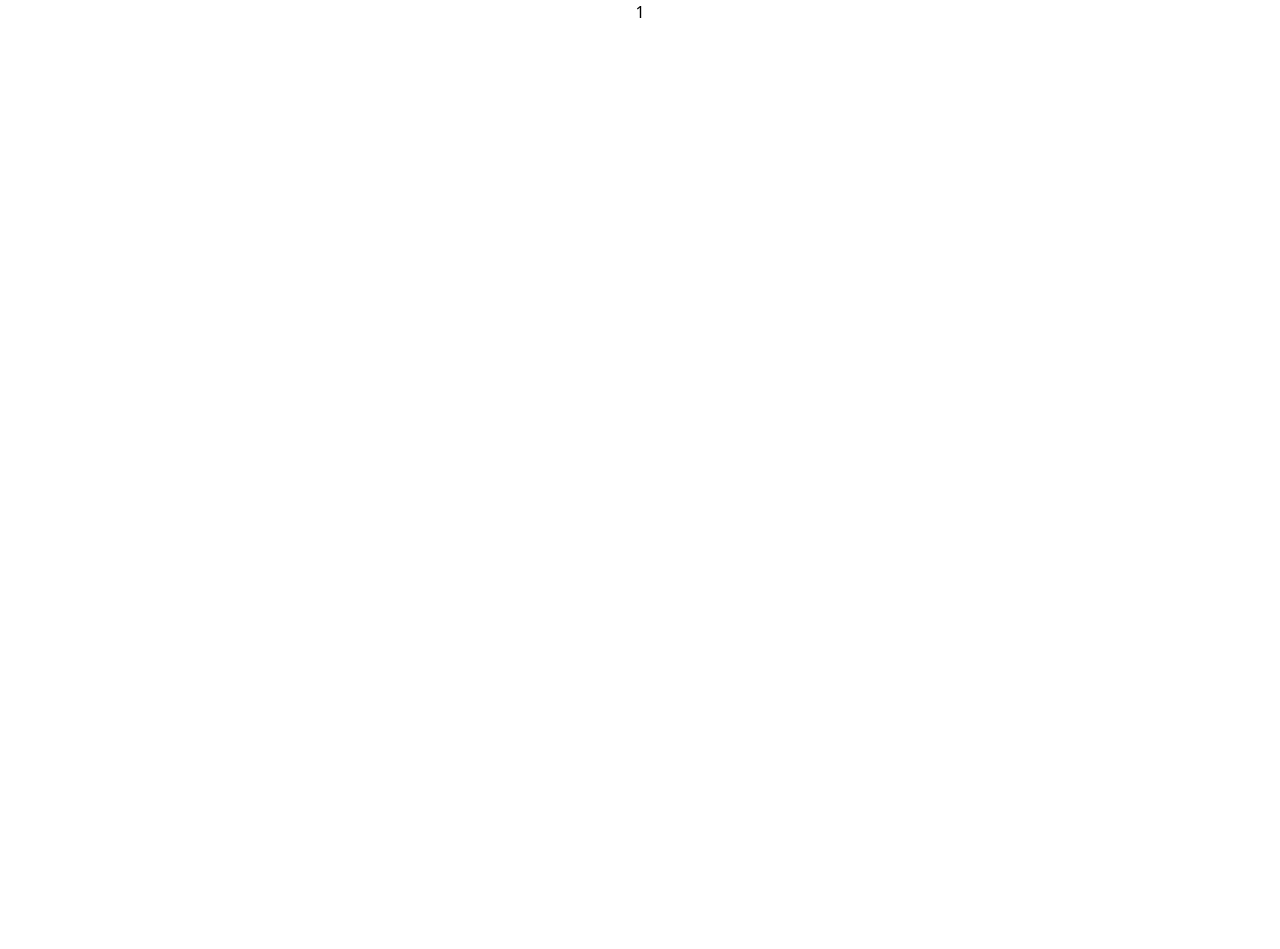
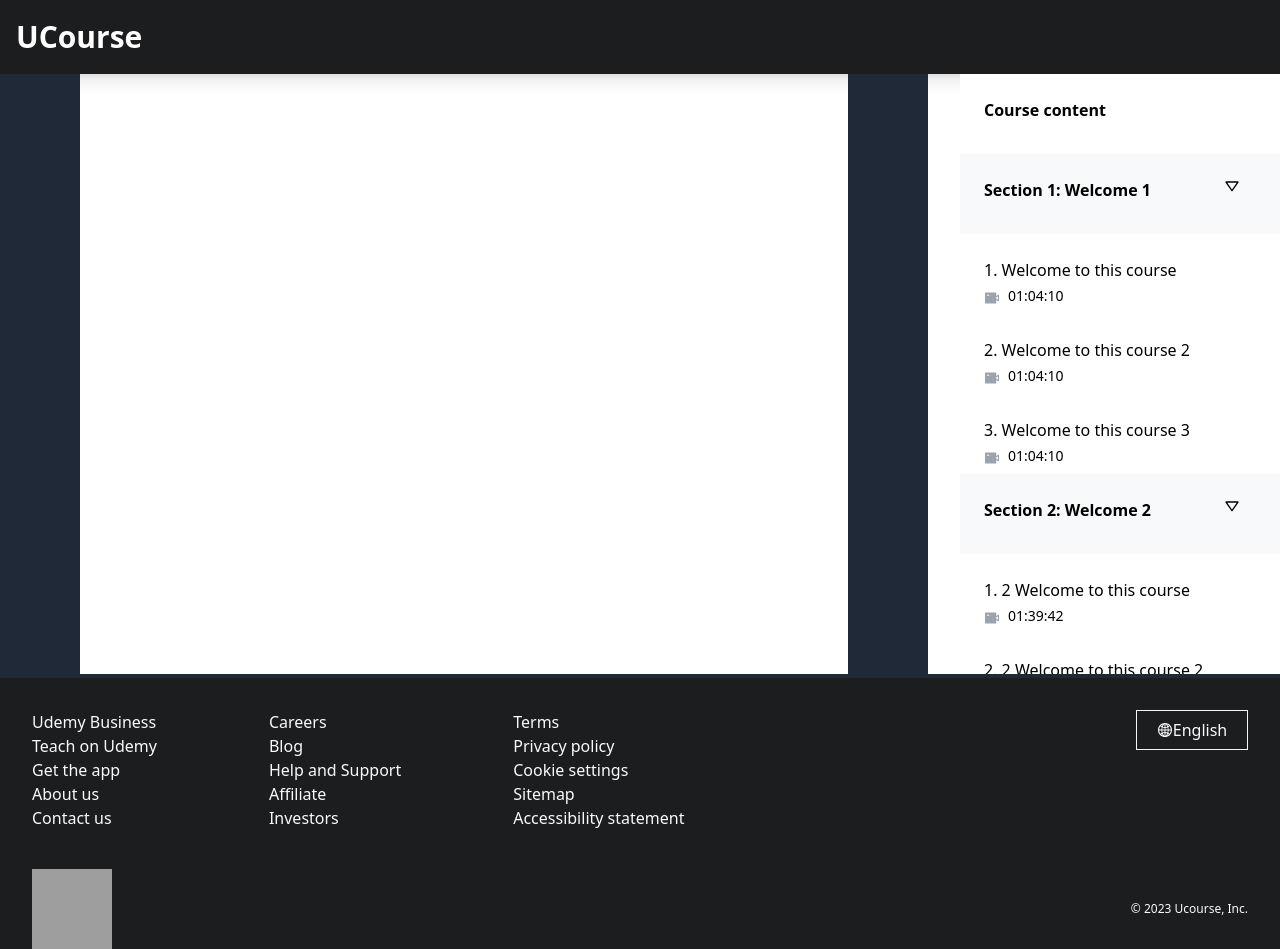
Before and after one commit to leminhhieu09376/Sell-Courses, a React (Vite) app in the folder client/: page /learning/1 in a window 1280 px wide. Before the commit the page ends 800 px from the top, so only its background shows below. Built offline with nearby package versions, Linux system fonts and the light colour scheme; grey boxes are pictures that could not be loaded.

Commit message:
Them man hinh vao hoc

```diff
--- a/client/package.json
+++ b/client/package.json
@@ -16,6 +16,7 @@
     "react": "^18.2.0",
     "react-dom": "^18.2.0",
     "react-icons": "^4.8.0",
+    "react-player": "^2.12.0",
     "react-router-dom": "^6.11.2",
     "react-scroll": "^1.8.9",
     "sort-by": "^1.2.0",
--- a/client/src/App.jsx
+++ b/client/src/App.jsx
@@ -16,6 +16,7 @@ import MyLearning from './pages/MyLearning';
 import ShoppingCart from './pages/ShoppingCart';
 import Checkout from './pages/Checkout';
 import Learning from './pages/Learning';
+import ExploreCourse from './pages/ExploreCourse';
 function App() {
 
   const router = createBrowserRouter([
@@ -59,6 +60,11 @@ function App() {
       path: "/learning/:id",
       element: <Learning />
     },
+    {
+      path: "/all-course/:id",
+      element: <ExploreCourse />
+    },
+
 
 
 
--- a/client/src/components/Courses.jsx
+++ b/client/src/components/Courses.jsx
@@ -1,5 +1,6 @@
 import React from 'react'
 import Course from "./Course"
+import { Link } from 'react-router-dom'
 import { AiOutlineRight, AiOutlineLeft } from 'react-icons/ai'
 
 function Courses({ token }) {
@@ -178,7 +179,10 @@ function Courses({ token }) {
                     displaying countdowns and timers,
                     and playing media on a webpage. With JavaScript online classes, you can learn to build...
                 </h3>
+
                 <button className="border border-black font-bold text-sm p-2 mt-4 mb-8">Explore JavaScript</button>
+
+
 
                 <div id='content' className=" w-3/4 mx-auto flex gap-4 flex-wrap lg:flex-nowrap  items-center justify-start overflow-x-auto scrollbar-hide scroll-smooth">
                     <div >
--- /dev/null
+++ b/client/src/pages/ExploreCourse.jsx
@@ -0,0 +1,9 @@
+import React from 'react'
+
+const ExploreCourse = () => {
+    return (
+        <div>ExploreCourse</div>
+    )
+}
+
+export default ExploreCourse
--- a/client/src/pages/Learning.jsx
+++ b/client/src/pages/Learning.jsx
@@ -1,10 +1,137 @@
-import React from 'react'
+import React, { useState } from 'react'
 import { useParams } from 'react-router-dom';
+import ReactPlayer from 'react-player';
+import { Link } from 'react-router-dom';
+import Footer from '../components/Footer';
+import { BiDownArrow } from 'react-icons/bi';
+import { AiFillVideoCamera, AiOutlineArrowDown } from 'react-icons/ai';
 const Learning = () => {
     const { id } = useParams();
+    const [currentVideo, setCurrentVideo] = useState('')
+    const data = [
+        {
+            section: [
+                {
+                    id: 1,
+                    sectionName: 'Welcome 1',
+                    chapter: [
+                        {
+                            id: 1,
+                            chapterName: 'Welcome to this course',
+                            chapterLink: 'https://www.youtube.com/watch?v=NODnEBMgpPU',
+                            time: '01:04:10'
+                        },
+                        {
+                            id: 2,
+                            chapterName: 'Welcome to this course 2',
+                            chapterLink: 'https://www.youtube.com/watch?v=NODnEBMgpPU',
+                            time: '01:04:10'
+                        },
+                        {
+                            id: 3,
+                            chapterName: 'Welcome to this course 3',
+                            chapterLink: 'https://www.youtube.com/watch?v=NODnEBMgpPU',
+                            time: '01:04:10'
+                        }
+
+                    ]
+                },
+                {
+                    id: 2,
+                    sectionName: 'Welcome 2',
+                    chapter: [
+                        {
+                            id: 1,
+                            chapterName: '2 Welcome to this course',
+                            chapterLink: 'https://www.youtube.com/watch?v=ndaTETa6YjI',
+                            time: '01:39:42'
+
+                        },
+                        {
+                            id: 2,
+                            chapterName: '2 Welcome to this course 2',
+                            chapterLink: 'https://www.youtube.com/watch?v=ndaTETa6YjI',
+                            time: '01:39:42'
+                        },
+                        {
+                            id: 3,
+                            chapterName: '2 Welcome to this course 3',
+                            chapterLink: 'https://www.youtube.com/watch?v=ndaTETa6YjI',
+                            time: '01:39:42'
+                        }
+
+                    ]
+                }
+            ]
+
+
+        }
+    ]
+
+
 
     return (
-        <div>{id}</div>
+        <div>
+            <div className="flex space-x-4 bg-[#1C1D1F] h-[74px] shadow-lg text-center justify-between items-center px-4 text-white">
+                <Link to="/home">
+                    <h2 className='text-3xl font-bold '>UCourse</h2>
+                </Link>
+
+            </div>
+            <div className='flex'>
+                <div className='w-3/4 flex'>
+                    <div className='w-1/12 bg-gray-800'></div>
+                    <ReactPlayer width="80%" height="600px" url={currentVideo} controls />
+                    <div className='w-1/12 bg-gray-800'></div>
+                </div>
+
+                <div className='w-1/4 text-left overflow-scroll h-[600px] scrollbar-hide'>
+                    <h1 className='w-full h-20 bg-white pl-6 pt-6 font-bold' >Course content</h1>
+                    {
+                        data[0].section.map((item) => {
+                            return (
+                                <div key={item.id}>
+                                    <div className='flex w-full h-20 bg-[#F7F9FA] pt-6 pl-6 font-bold justify-between'>
+                                        <h3 className=''>Section {item.id}: {item.sectionName}</h3>
+                                        <BiDownArrow className='mr-10' onClick={() => {
+
+                                        }} />
+
+                                    </div>
+
+
+                                    {
+                                        item.chapter.map((chapter) => {
+                                            return (
+                                                <div key={chapter.id} onClick={() => {
+                                                    setCurrentVideo(chapter.chapterLink)
+                                                }} className='hover:bg-[#D1D7DC] cursor-pointer w-full h-20 pl-6 pt-6'>
+                                                    <p >{chapter.id}. {chapter.chapterName}</p>
+
+                                                    <div className='flex'>
+                                                        <AiFillVideoCamera className='text-gray-400 mt-2 mr-2' />
+                                                        <p className='text-sm mt-1'> {chapter.time}</p>
+                                                    </div>
+                                                </div>
+                                            )
+                                        })
+                                    }
+
+                                </div>
+                            )
+                        })
+                    }
+
+
+
+                    {/* <p>Welcome 2</p>
+                    <p>Welcome 3</p> */}
+                </div>
+            </div>
+
+            <div className='bg-[#1F2937] h-1'></div>
+            <Footer />
+        </div>
     )
 }
 
```
Also changed, not shown: 1 other file (tests, documents, lock files or other folders).
